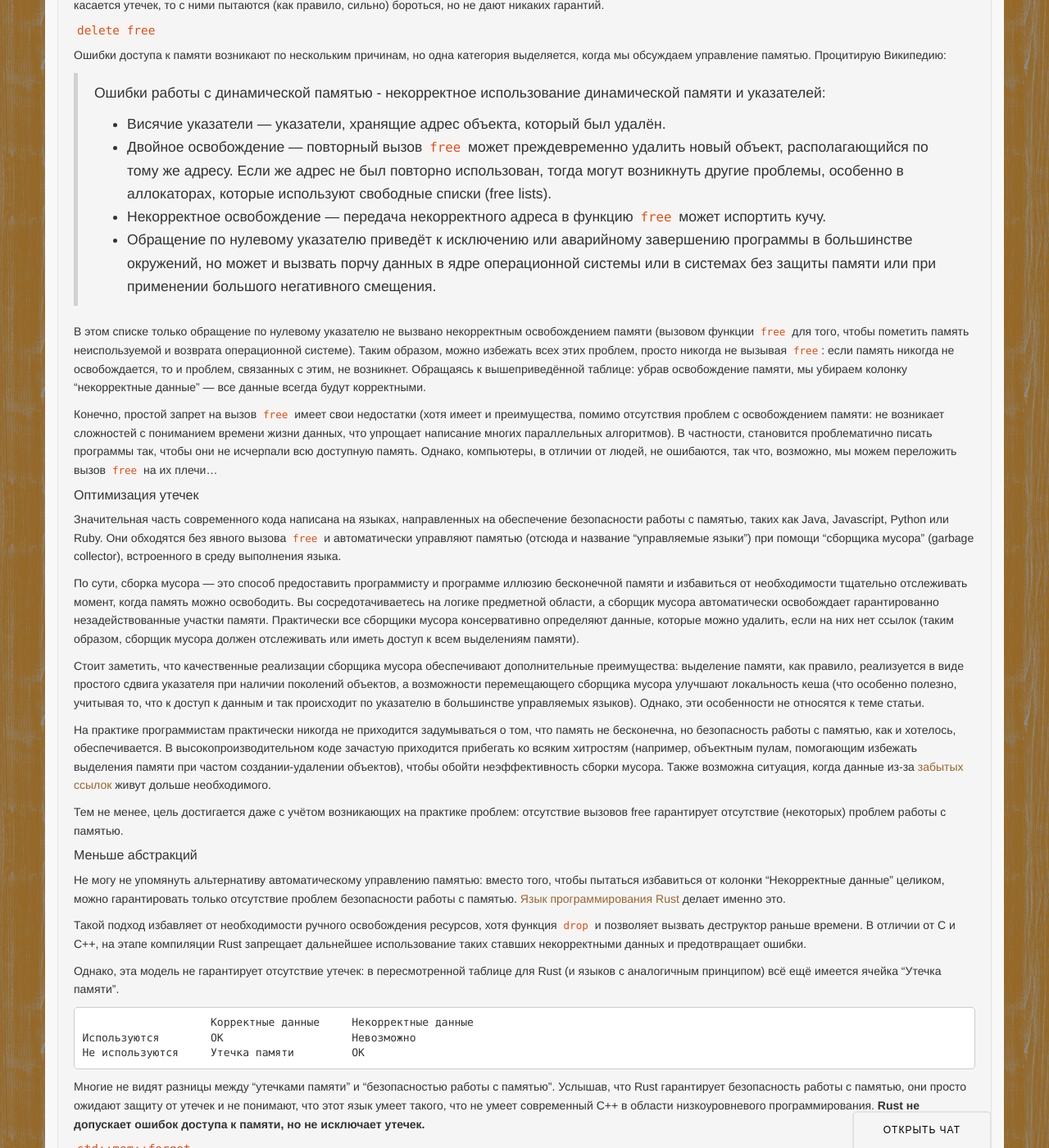
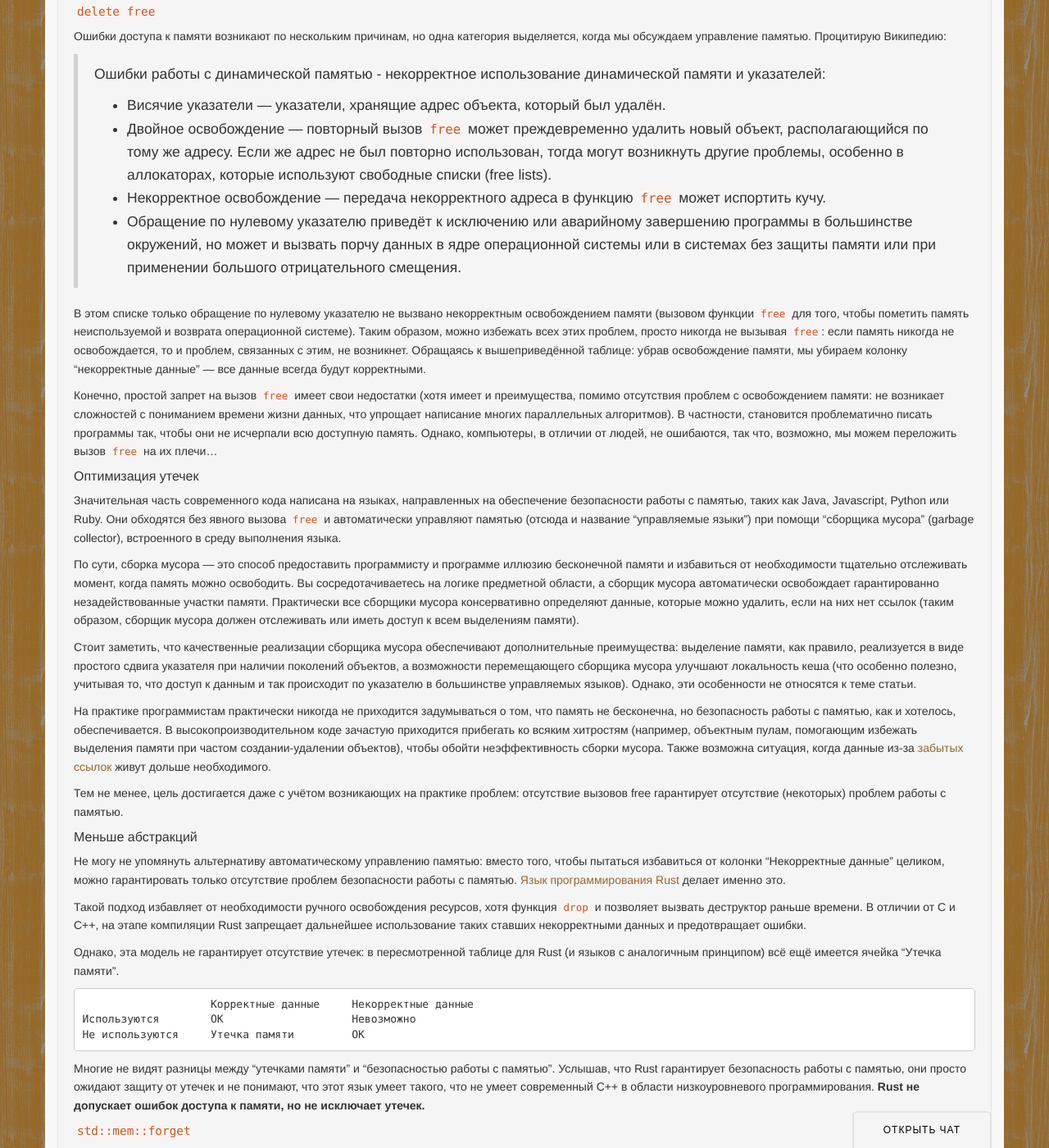
Before and after one commit to rust-lang-ru/rustycrate.ru, a Jekyll site: the page built from _posts/2016-04-24-memory-leaks-are-memory-safe.md, in a window 1280 px wide and 1400 px high, scrolled down 973 px. Shown: the whole window at 82% size. Built offline with Jekyll 4.4.1, drawn with Linux system fonts in a browser that asks for light colours; nearby versions of some CDN libraries; Markdown is read by kramdown in place of the engine named in the settings; comment, search, counter and statistics services are not loaded; some of the changed text lies outside the part shown.

Commit message:
Update 2016-04-24-memory-leaks-are-memory-safe.md

```diff
--- a/_posts/2016-04-24-memory-leaks-are-memory-safe.md
+++ b/_posts/2016-04-24-memory-leaks-are-memory-safe.md
@@ -33,7 +33,7 @@
 невозможность *утечек* памяти.
 
 #### Последствия
-<br>
+
 Наиболее важная разница между ошибками доступа к памяти и утечками на практике проявляется
 в потенциальных последствиях: первые приводят к весьма серьёзным проблемам, в то время
 как вторые просто раздражают.
@@ -71,7 +71,7 @@
 > - Некорректное освобождение — передача некорректного адреса в функцию `free` может испортить кучу.
 > - Обращение по нулевому указателю приведёт к исключению или аварийному завершению программы в большинстве
   окружений, но может и вызвать порчу данных в ядре операционной системы или в системах без защиты памяти
-  или при применении большого негативного смещения.
+  или при применении большого отрицательного смещения.
 
 В этом списке только обращение по нулевому указателю не вызвано некорректным освобождением памяти
 (вызовом функции `free` для того, чтобы пометить память неиспользуемой и возврата операционной системе).
@@ -101,7 +101,7 @@
 Стоит заметить, что качественные реализации сборщика мусора обеспечивают дополнительные преимущества:
 выделение памяти, как правило, реализуется в виде простого сдвига указателя при наличии поколений объектов,
 а возможности перемещающего сборщика мусора улучшают локальность кеша (что особенно полезно, учитывая то,
-что к доступ к данным и так происходит по указателю в большинстве управляемых языков). Однако, эти особенности
+что доступ к данным и так происходит по указателю в большинстве управляемых языков). Однако, эти особенности
 не относятся к теме статьи.
 
 На практике программистам практически никогда не приходится задумываться о том, что память не бесконечна, но
```
Also changed, not shown: other parts of _posts/2016-04-24-memory-leaks-are-memory-safe.md (+2 -2 lines).
